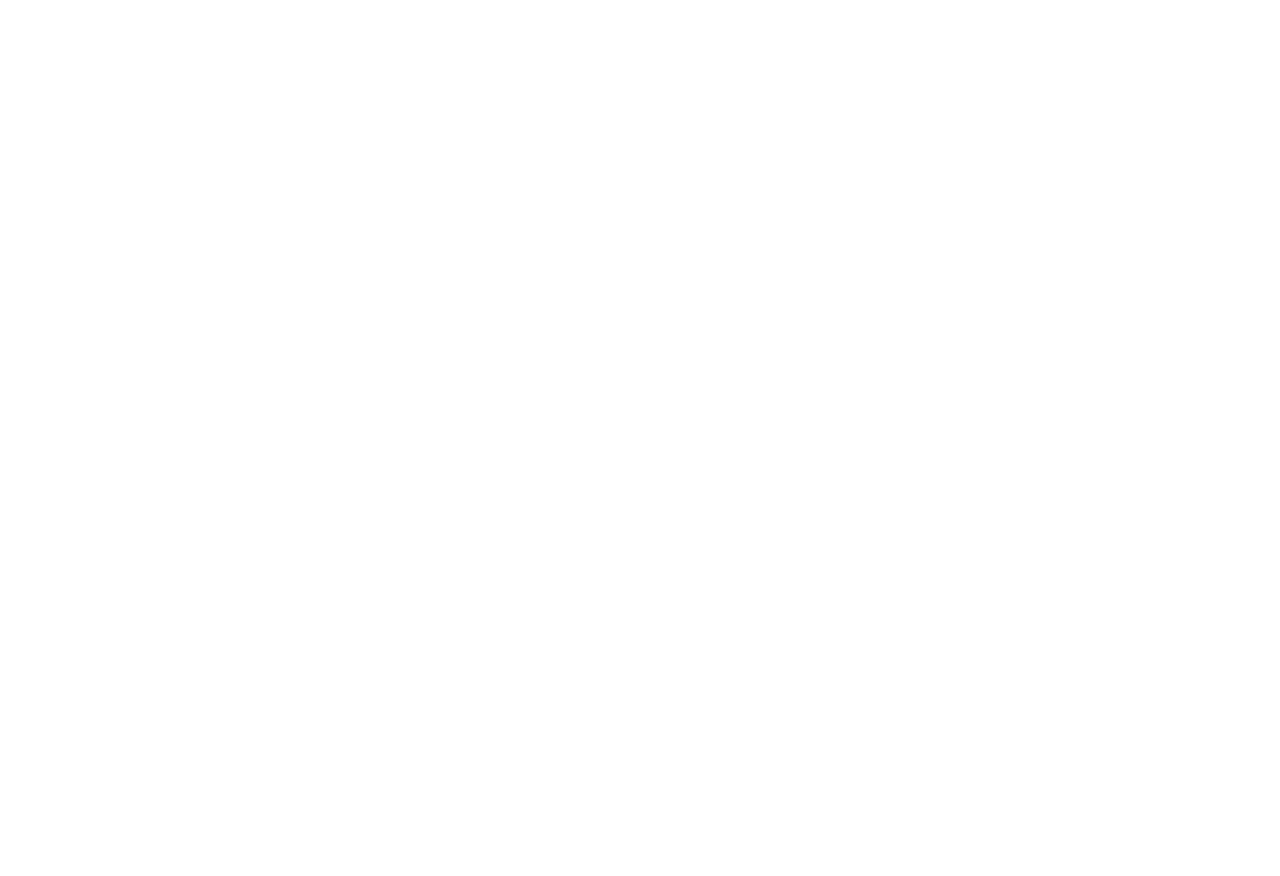
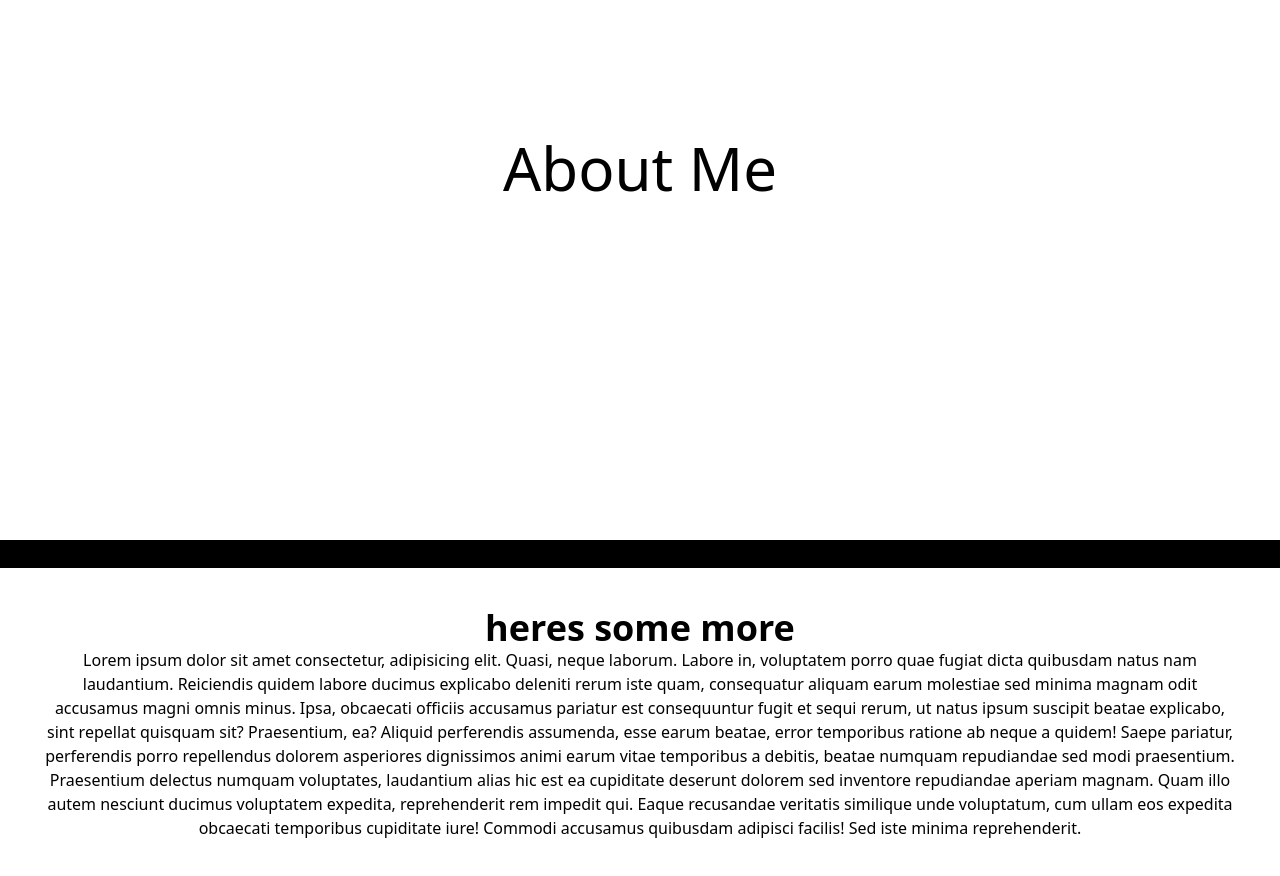
Before and after one commit to Jake7208/MY_Portfolio, a SvelteKit app in the folder my-app/: page / in a window 1280 px wide. Shown: the part 1060-1936 px from the top of the page. Before the commit the page ends 868 px from the top, so only its background shows below. Built offline with nearby package versions, Linux system fonts and the light colour scheme.

Commit message:
mix blend mode madness

```diff
--- a/my-app/src/components/longCard.svelte
+++ b/my-app/src/components/longCard.svelte
@@ -2,7 +2,7 @@
 </script>
 
 <div
-	class="bg-gray-300 h-[25vh] w-auto mx-2 rounded-2xl text-black text-sm font-mono"
+	class="bg-gray-300 h-[20vh] w-auto mx-2 rounded-2xl text-black text-sm font-mono"
 	style="font-size: 1em; line-height: 1.5"
 >
 	<div class="card grid grid-cols-4 h-full">
--- /dev/null
+++ b/my-app/src/components/paralax.svelte
@@ -0,0 +1,22 @@
+<div class="min-h-screen flex justify-center items-center text-6xl bg-black text-white">
+	<h1>About Me</h1>
+</div>
+
+<div class="p-10 bg-white text-black">
+	<h2 class="font-bold text-4xl">heres some more</h2>
+	<p>
+		Lorem ipsum dolor sit amet consectetur, adipisicing elit. Quasi, neque laborum. Labore in,
+		voluptatem porro quae fugiat dicta quibusdam natus nam laudantium. Reiciendis quidem labore
+		ducimus explicabo deleniti rerum iste quam, consequatur aliquam earum molestiae sed minima
+		magnam odit accusamus magni omnis minus. Ipsa, obcaecati officiis accusamus pariatur est
+		consequuntur fugit et sequi rerum, ut natus ipsum suscipit beatae explicabo, sint repellat
+		quisquam sit? Praesentium, ea? Aliquid perferendis assumenda, esse earum beatae, error
+		temporibus ratione ab neque a quidem! Saepe pariatur, perferendis porro repellendus dolorem
+		asperiores dignissimos animi earum vitae temporibus a debitis, beatae numquam repudiandae sed
+		modi praesentium. Praesentium delectus numquam voluptates, laudantium alias hic est ea
+		cupiditate deserunt dolorem sed inventore repudiandae aperiam magnam. Quam illo autem nesciunt
+		ducimus voluptatem expedita, reprehenderit rem impedit qui. Eaque recusandae veritatis similique
+		unde voluptatum, cum ullam eos expedita obcaecati temporibus cupiditate iure! Commodi accusamus
+		quibusdam adipisci facilis! Sed iste minima reprehenderit.
+	</p>
+</div>
--- a/my-app/src/routes/+page.svelte
+++ b/my-app/src/routes/+page.svelte
@@ -2,6 +2,7 @@
 	import Typed from 'typed.js';
 	import { onMount } from 'svelte';
 	import LongCard from '../components/longCard.svelte';
+	import Paralax from '../components/paralax.svelte';
 	const pdfUrl = new URL('../components/resume.pdf', import.meta.url).href;
 
 	let typedElement;
@@ -50,19 +51,17 @@
 			}, 3000);
 		}
 	}
+	let scroll;
+	let height;
 </script>
 
-<html lang="en">
-	<head>
-		<meta charset="UTF-8" />
-		<meta name="viewport" content="width=device-width, initial-scale=1.0" />
-		<title>My Portfolio</title>
-	</head>
-	<body>
+<svelte:window bind:scrollY={scroll} bind:innerHeight={height} />
+
 <nav class="bg-black border-gray-200 dark:bg-black">
 	<div class="max-w-screen-xl flex flex-wrap items-center justify-between mx-auto p-4">
 		<a href={pdfUrl} class="flex items-center">
-					<span class="self-center text-2xl font-semibold whitespace-nowrap dark:text-white"
+			<span
+				class="self-center text-2xl font-semibold whitespace-nowrap dark:text-white fixed mix-blend-difference"
 				>Jacob A. Price</span
 			>
 		</a>
@@ -140,6 +139,10 @@
 		<span bind:this={typedElement} />
 	</div>
 </div>
+
 <LongCard />
-	</body>
-</html>
+<div
+	class="fixed h-screen w-screen z-10 bottom-0 flex justify-center items-center text-6xl bg-white text-white mix-blend-difference"
+	style:transform={`translateY(${height - scroll / 2}px)`}
+/>
+<Paralax />
```
Also changed, not shown: 1 other file (tests, documents, lock files or other folders). Lines whose indentation alone changed are shown as unchanged.
